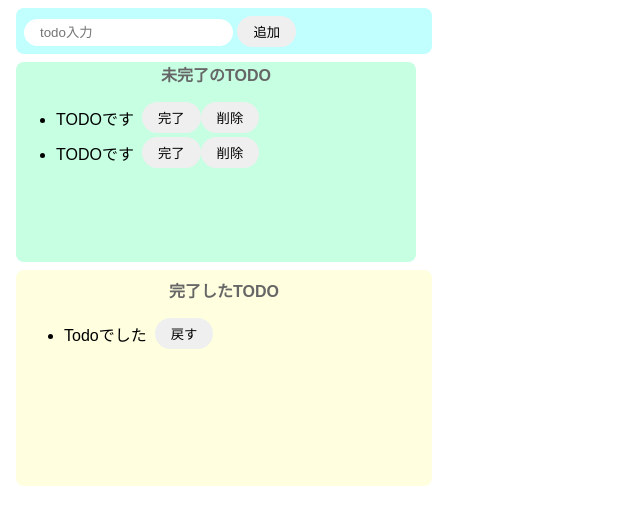
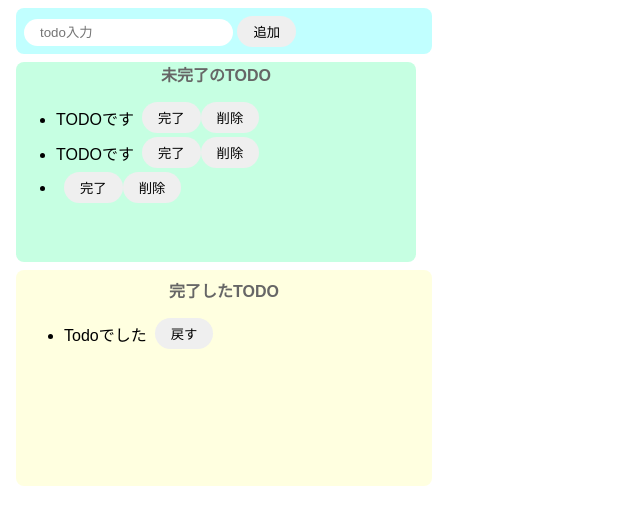
Before and after one commit to YasudaYu/javascript-react-tutorial, a website built with Parcel: page index.html in a window 1280 px wide. Both pictures are taken after a click on the button "追加". Shown: the whole page, without its empty margins (0-640 px from the left). Built offline with nearby package versions, Linux system fonts and the light colour scheme.

Commit message:
TODOの追加機能の実装

```diff
--- a/index.html
+++ b/index.html
@@ -6,12 +6,12 @@
   </head>
   <body>
     <div class="input-area">
-      <input placeholder="todo入力" />
-      <button>追加</button>
+      <input id="add-text" placeholder="todo入力" />
+      <button id="add-btn">追加</button>
     </div>
     <div class="incomplete-area">
       <p class="title">未完了のTODO</p>
-      <ul>
+      <ul id="incomplete-list">
         <div class="list-row">
           <li>TODOです</li>
           <button>完了</button>
--- a/src/index.js
+++ b/src/index.js
@@ -1 +1,37 @@
 import "./styles.css";
+
+const onClickAdd = () => {
+  const input = document.querySelector("#add-text");
+  const inputText = input.value; //textboxの値の取得
+  console.log(inputText);
+  input.value = ""; //textboxの値の初期化
+
+  //div生成
+  const div = document.createElement("div");
+  div.className = "list-row";
+  //li生成
+  const li = document.createElement("li");
+  li.innerText = inputText;
+  // btn生成
+  const cmpbtn = document.createElement("button");
+  cmpbtn.innerText = "完了";
+  cmpbtn.addEventListener("click", () => {
+    alert("完了");
+  });
+  const delbtn = document.createElement("button");
+  delbtn.innerText = "削除";
+  delbtn.addEventListener("click", () => {
+    alert("削除");
+  });
+
+  //divタグの子要素に各要素を設定
+  div.appendChild(li);
+  div.appendChild(cmpbtn);
+  div.appendChild(delbtn);
+
+  // 未完了リストに追加
+  document.querySelector("#incomplete-list").appendChild(div);
+};
+
+const addBtn = document.querySelector("#add-btn");
+addBtn.addEventListener("click", onClickAdd);
```
